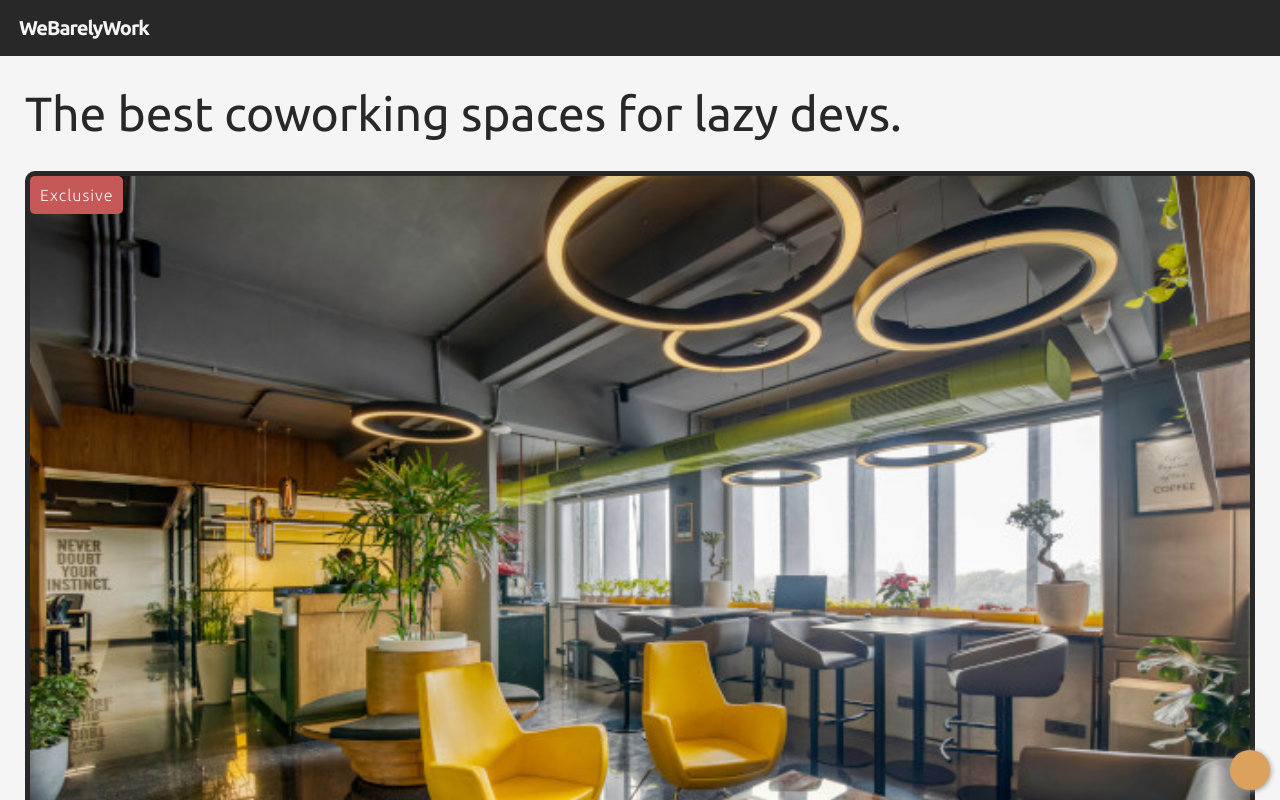
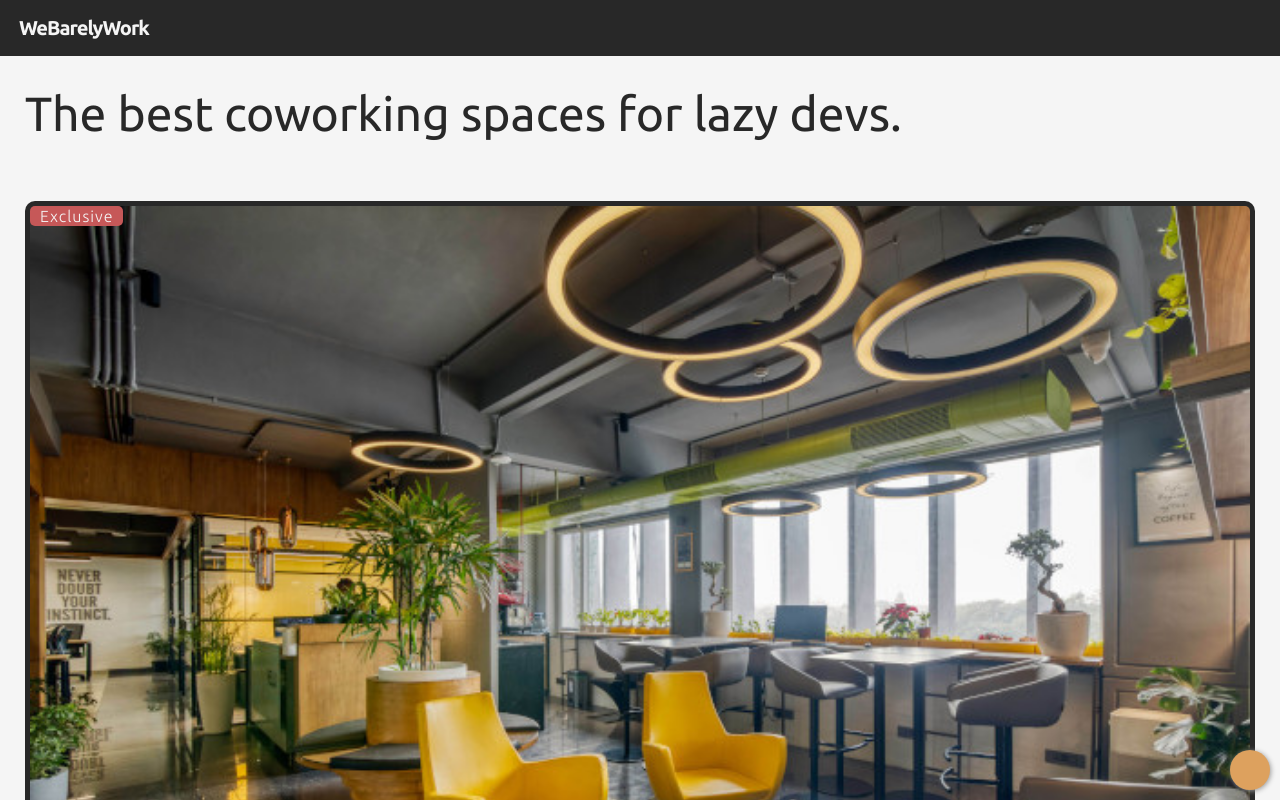
Before and after one commit to maxdevocht/Coworking-Space, a React (Vite) app: page / in a window 1280 px wide. Shown: the top 800 px of the page. Built offline with nearby package versions, Linux system fonts and the light colour scheme.

Commit message:
Finished

```diff
--- a/src/index.css
+++ b/src/index.css
@@ -79,7 +79,18 @@ body {
 }
 
 /* card styling */
+.cards {
+  line-height: 0;
+  margin: 0 auto;
+  display: flex;
+  align-items: center;
+  justify-content: center;
+  flex-wrap: wrap;
+  gap: 0.5em;
+}
+
 .card {
+  flex: 1 400px;
   margin: 30px 25px;
   padding: 5px;
   background-color: var(--color-black);
```
